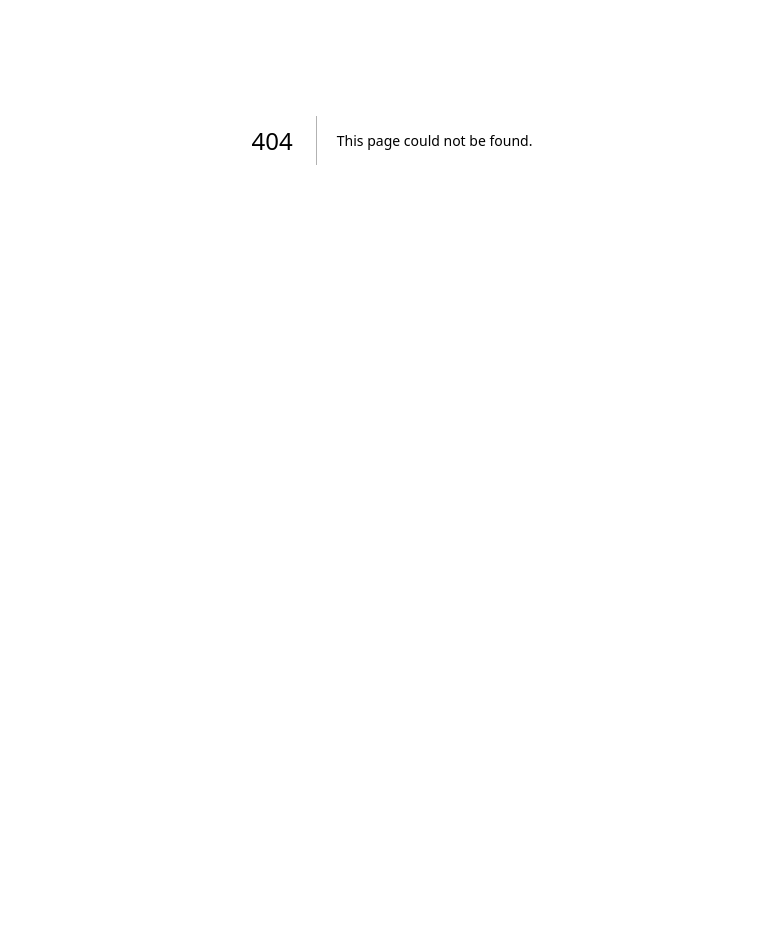
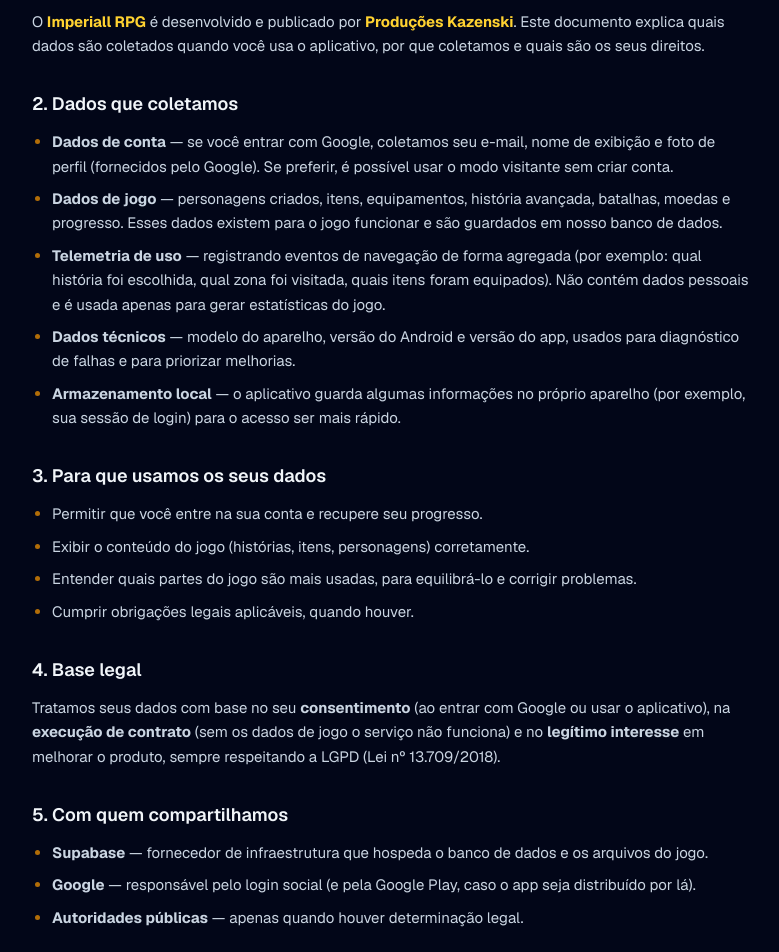
Before and after one commit to Kazenski/imperiall-rpg-admin, a Next.js app: page /privacidade in a window 1280 px wide. Before the commit this address had no page. Shown: the part 260-1212 px from the top of the page, without its empty margins (248-1027 px from the left). Before the commit the page ends 800 px from the top, so only its background shows below. Built offline with nearby package versions, Linux system fonts and the light colour scheme.

Commit message:
feat(publica): pagina de politica de privacidade (exigencia do Google Play) (#28)

```diff
--- a/src/app/layout.tsx
+++ b/src/app/layout.tsx
@@ -13,8 +13,11 @@
 });
 
 export const metadata: Metadata = {
-  title: "Create Next App",
-  description: "Generated by create next app",
+  title: {
+    default: "Imperiall RPG",
+    template: "%s • Imperiall RPG",
+  },
+  description: "Painel administrativo e páginas públicas do Imperiall RPG (Produções Kazenski).",
 };
 
 export default function RootLayout({ children }: LayoutProps<"/">) {
--- /dev/null
+++ b/src/app/privacidade/page.tsx
@@ -0,0 +1,201 @@
+import type { Metadata } from 'next'
+
+export const metadata: Metadata = {
+  title: 'Política de Privacidade • Imperiall RPG',
+  description:
+    'Como o Imperiall RPG coleta, usa, guarda e protege os seus dados pessoais.',
+  robots: { index: true, follow: true },
+}
+
+const UPDATED_AT = '16 de outubro de 2026'
+
+const SECTIONS: Array<{ title: string; body: React.ReactNode }> = [
+  {
+    title: '1. Quem é o controlador dos dados',
+    body: (
+      <>
+        O <strong className="text-amber-300">Imperiall RPG</strong> é desenvolvido e publicado por{' '}
+        <strong className="text-amber-300">Produções Kazenski</strong>. Este documento explica quais
+        dados são coletados quando você usa o aplicativo, por que coletamos e quais são os seus
+        direitos.
+      </>
+    ),
+  },
+  {
+    title: '2. Dados que coletamos',
+    body: (
+      <ul className="list-disc space-y-2 pl-5 marker:text-amber-500/70">
+        <li>
+          <strong>Dados de conta</strong> — se você entrar com Google, coletamos seu e-mail, nome de
+          exibição e foto de perfil (fornecidos pelo Google). Se preferir, é possível usar o modo
+          visitante sem criar conta.
+        </li>
+        <li>
+          <strong>Dados de jogo</strong> — personagens criados, itens, equipamentos, história
+          avançada, batalhas, moedas e progresso. Esses dados existem para o jogo funcionar e são
+          guardados em nosso banco de dados.
+        </li>
+        <li>
+          <strong>Telemetria de uso</strong> — registrando eventos de navegação de forma agregada
+          (por exemplo: qual história foi escolhida, qual zona foi visitada, quais itens foram
+          equipados). Não contém dados pessoais e é usada apenas para gerar estatísticas do jogo.
+        </li>
+        <li>
+          <strong>Dados técnicos</strong> — modelo do aparelho, versão do Android e versão do app,
+          usados para diagnóstico de falhas e para priorizar melhorias.
+        </li>
+        <li>
+          <strong>Armazenamento local</strong> — o aplicativo guarda algumas informações no próprio
+          aparelho (por exemplo, sua sessão de login) para o acesso ser mais rápido.
+        </li>
+      </ul>
+    ),
+  },
+  {
+    title: '3. Para que usamos os seus dados',
+    body: (
+      <ul className="list-disc space-y-2 pl-5 marker:text-amber-500/70">
+        <li>Permitir que você entre na sua conta e recupere seu progresso.</li>
+        <li>Exibir o conteúdo do jogo (histórias, itens, personagens) corretamente.</li>
+        <li>Entender quais partes do jogo são mais usadas, para equilibrá-lo e corrigir problemas.</li>
+        <li>Cumprir obrigações legais aplicáveis, quando houver.</li>
+      </ul>
+    ),
+  },
+  {
+    title: '4. Base legal',
+    body: (
+      <>
+       Tratamos seus dados com base no seu <strong>consentimento</strong> (ao entrar com Google ou usar
+        o aplicativo), na <strong>execução de contrato</strong> (sem os dados de jogo o serviço não
+        funciona) e no <strong>legítimo interesse</strong> em melhorar o produto, sempre respeitando
+        a LGPD (Lei nº 13.709/2018).
+      </>
+    ),
+  },
+  {
+    title: '5. Com quem compartilhamos',
+    body: (
+      <ul className="list-disc space-y-2 pl-5 marker:text-amber-500/70">
+        <li>
+          <strong>Supabase</strong> — fornecedor de infraestrutura que hospeda o banco de dados e os
+          arquivos do jogo.
+        </li>
+        <li>
+          <strong>Google</strong> — responsável pelo login social (e pela Google Play, caso o app seja
+          distribuído por lá).
+        </li>
+        <li>
+          <strong>Autoridades públicas</strong> — apenas quando houver determinação legal.
+        </li>
+      </ul>
+    ),
+  },
+  {
+    title: '6. Não vendemos seus dados',
+    body: (
+      <>
+        Não vendemos, alugamos nem cedemos seus dados pessoais a terceiros para fins publicitários.
+        A telemetria é agregada e não permite identificar você.
+      </>
+    ),
+  },
+  {
+    title: '7. Por quanto tempo guardamos',
+    body: (
+      <>
+        Os dados da sua conta e do seu progresso são mantidos enquanto sua conta existir. A telemetria
+        é mantida por um período limitado e depois agregada ou apagada. Ao excluir sua conta, seus
+        dados são removidos em até 30 dias.
+      </>
+    ),
+  },
+  {
+    title: '8. Seus direitos (LGPD)',
+    body: (
+      <>
+        Você pode, a qualquer momento, solicitar: confirmação da existência de tratamento; acesso,
+        correção e anonimização de dados; portabilidade; informação sobre compartilhamentos; e
+        eliminação dos seus dados. Basta escrever para{' '}
+        <a
+          href="mailto:contato@imperiall.com.br"
+          className="text-amber-300 underline underline-offset-4 hover:text-amber-200"
+        >
+          contato@imperiall.com.br
+        </a>
+        . Respondemos em até 15 dias.
+      </>
+    ),
+  },
+  {
+    title: '9. Crianças e adolescentes',
+    body: (
+      <>
+        O aplicativo é destinado a pessoas com 13 anos ou mais. Não coletamos intencionalmente
+        dados de crianças. Se identificarmos que houve coleta indevida, os dados são eliminados.
+      </>
+    ),
+  },
+  {
+    title: '10. Segurança',
+    body: (
+      <>
+        O acesso ao painel administrativo exige perfil de administrador e as regras de acesso são
+        aplicadas no próprio banco de dados. Senhas e chaves de assinatura ficam fora do código
+        (armazenadas em ambiente seguro), e todo tráfego é criptografado.
+      </>
+    ),
+  },
+  {
+    title: '11. Alterações desta política',
+    body: (
+      <>
+        Esta política pode ser atualizada conforme o jogo evolui. A data no topo desta página sempre
+        reflete a versão vigente. Mudanças relevantes podem ser comunicadas dentro do aplicativo.
+      </>
+    ),
+  },
+  {
+    title: '12. Contato',
+    body: (
+      <>
+        Produções Kazenski — responsável pelo Imperiall RPG.
+        <br />
+        E-mail:{' '}
+        <a
+          href="mailto:contato@imperiall.com.br"
+          className="text-amber-300 underline underline-offset-4 hover:text-amber-200"
+        >
+          contato@imperiall.com.br
+        </a>
+      </>
+    ),
+  },
+]
+
+export default function PrivacidadePage() {
+  return (
+    <div className="min-h-screen bg-slate-950 text-slate-200">
+      <div className="max-w-3xl mx-auto px-6 py-14 space-y-10">
+        <header className="space-y-3 border-b border-amber-500/20 pb-8">
+          <p className="text-[11px] tracking-[0.3em] text-amber-400/80 uppercase">Imperiall RPG</p>
+          <h1 className="text-3xl sm:text-4xl font-light tracking-wide text-amber-200">Política de Privacidade</h1>
+          <p className="text-sm text-slate-400">Última atualização: {UPDATED_AT}</p>
+        </header>
+
+        <div className="space-y-8">
+          {SECTIONS.map((s) => (
+            <section key={s.title} className="space-y-3">
+              <h2 className="text-lg font-semibold text-slate-100">{s.title}</h2>
+              <div className="text-[15px] leading-relaxed text-slate-300 space-y-3">{s.body}</div>
+            </section>
+          ))}
+        </div>
+
+        <footer className="border-t border-amber-500/20 pt-6 text-xs text-slate-500">
+          Produções Kazenski • Imperiall RPG
+        </footer>
+      </div>
+    </div>
+  )
+}
```
